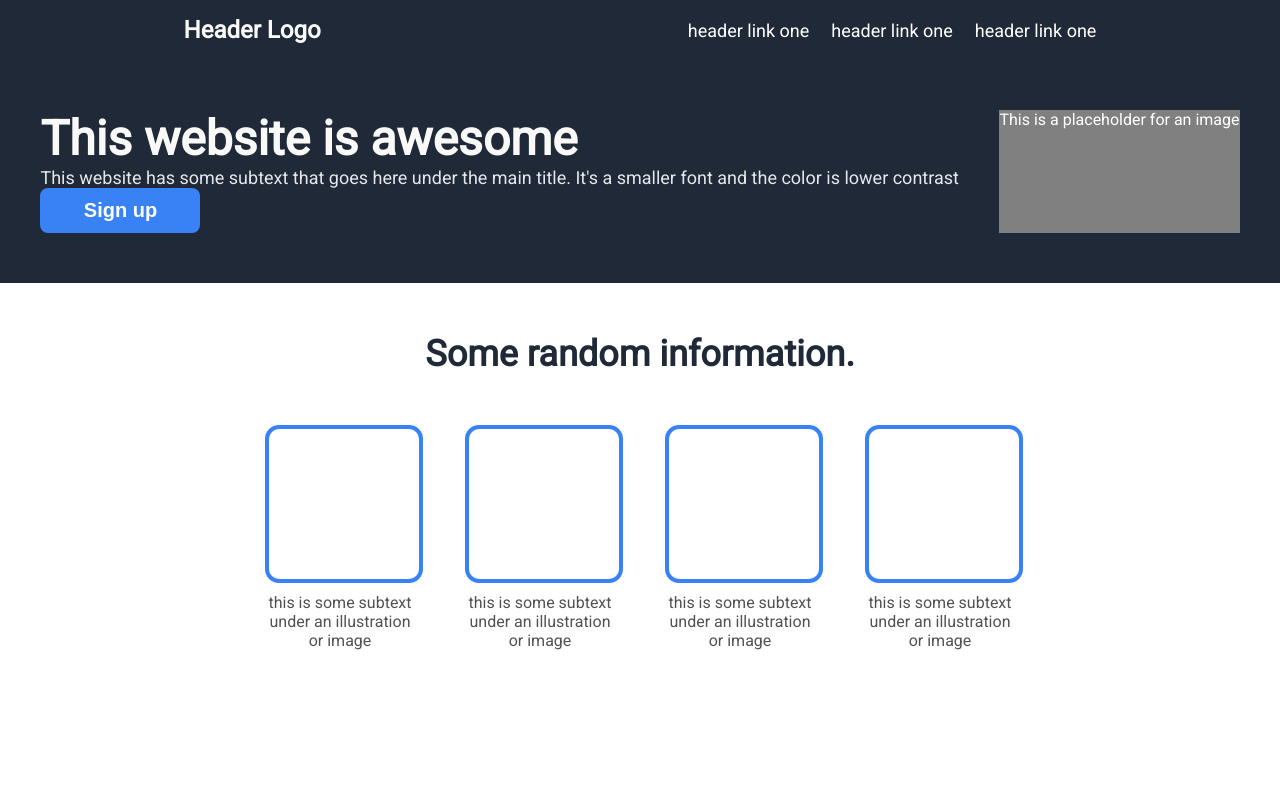
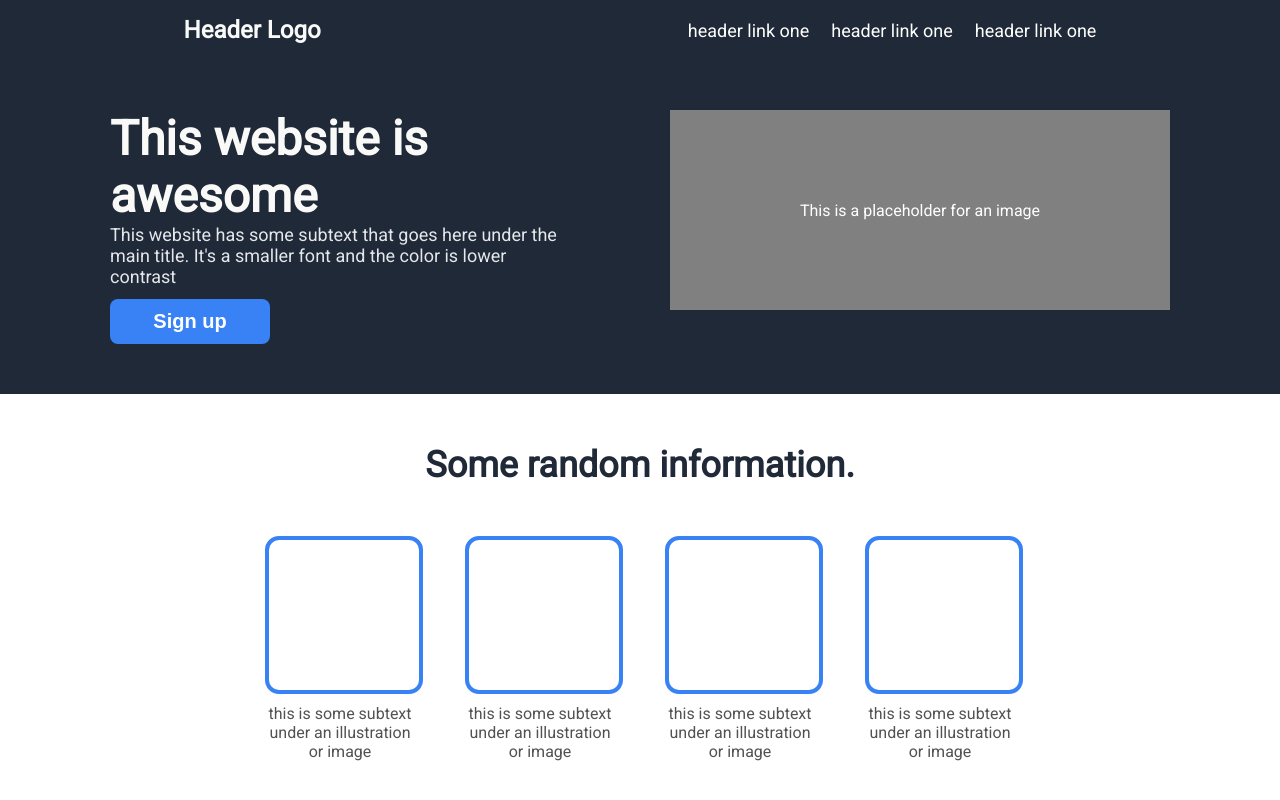
Before and after one commit to jhernandez4/landing-page, a plain HTML site: page index.html in a window 1280 px wide. Shown: the top 800 px of the page. Drawn offline with Linux system fonts and the light colour scheme.

Commit message:
Adjust sizing of items in body one

```diff
--- a/styles.css
+++ b/styles.css
@@ -65,12 +65,14 @@ body {
 .hero-main{
     font-size: 48px;
     font-weight: bolder;
-    color: #F9FAF8
+    color: #F9FAF8;
+    width: 350px;
 }
 
 .hero-secondary {
     font-size: 18px;
-    color: #E5E7EB
+    color: #E5E7EB;
+    width: 450px;
 }
 
 .sign-up {
@@ -82,14 +84,21 @@ body {
     border-radius: 8px;
     width: 160px;
     height: 45px;
+    margin-top: 12px;
+}
+
+.body-one .left {
+    display: flex;
+    flex-direction: column;
 }
 
 .body-one .right {
+    display: flex;
+    justify-content: center;
+    align-items: center;
     background-color: grey;
-}
-
-.image {
-    background-color: grey;
+    width: 500px;
+    height: 200px;
 }
 
 .illustration {
```
